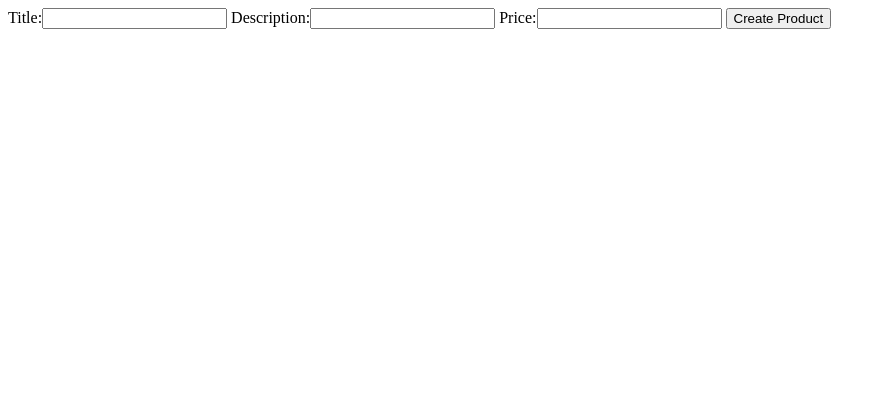
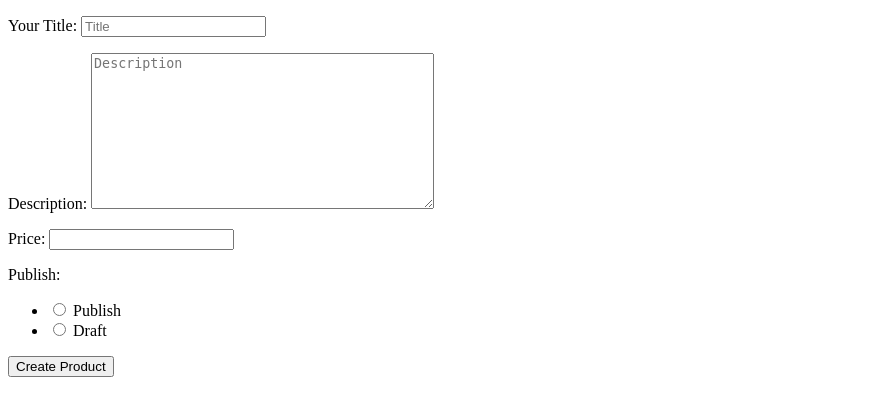
Before and after one commit to EgonSaks/digital_marketplace, a Django app: page /create/ in a window 1280 px wide. Shown: the top 416 px of the page, without its empty margins (0-886 px from the left). Run offline with Django 3.2, Linux system fonts and the light colour scheme.

Commit message:
Add widgets to title and description

```diff
--- a/src/products/forms.py
+++ b/src/products/forms.py
@@ -1,9 +1,27 @@
 from django import forms
 
+PUBLISH_CHOISES = (
+    #('', ""),
+    ('publish', "Publish"),
+    ('draft', "Draft"),
+)
+
 class ProductAddForm(forms.Form):
-        title = forms.CharField()
-        description = forms.CharField()
+        title = forms.CharField(label='Your Title', widget=forms.TextInput(
+                attrs={
+                    "class":"custom-class",
+                    "placeholder":"Title",
+                }
+        ))
+        description = forms.CharField(widget=forms.Textarea(
+                attrs={
+                    "class":"my-custom-class",
+                    "placeholder":"Description",
+                    "some-attr":"this"
+                }
+        ))
         price = forms.DecimalField()
+        publish = forms.ChoiceField(widget=forms.RadioSelect,choices=PUBLISH_CHOISES, required=False)
 
         def clean_price(self):
             price = self.cleaned_data.get("price")
--- a/src/templates/create_view.html
+++ b/src/templates/create_view.html
@@ -3,7 +3,7 @@
 {% block content %}
 <form method="POST" action"">
   {% csrf_token %}
-{{ form }}
+{{ form.as_p }}
 <input type='submit' value='Create Product' />
 </form>
 {% endblock %}
```
